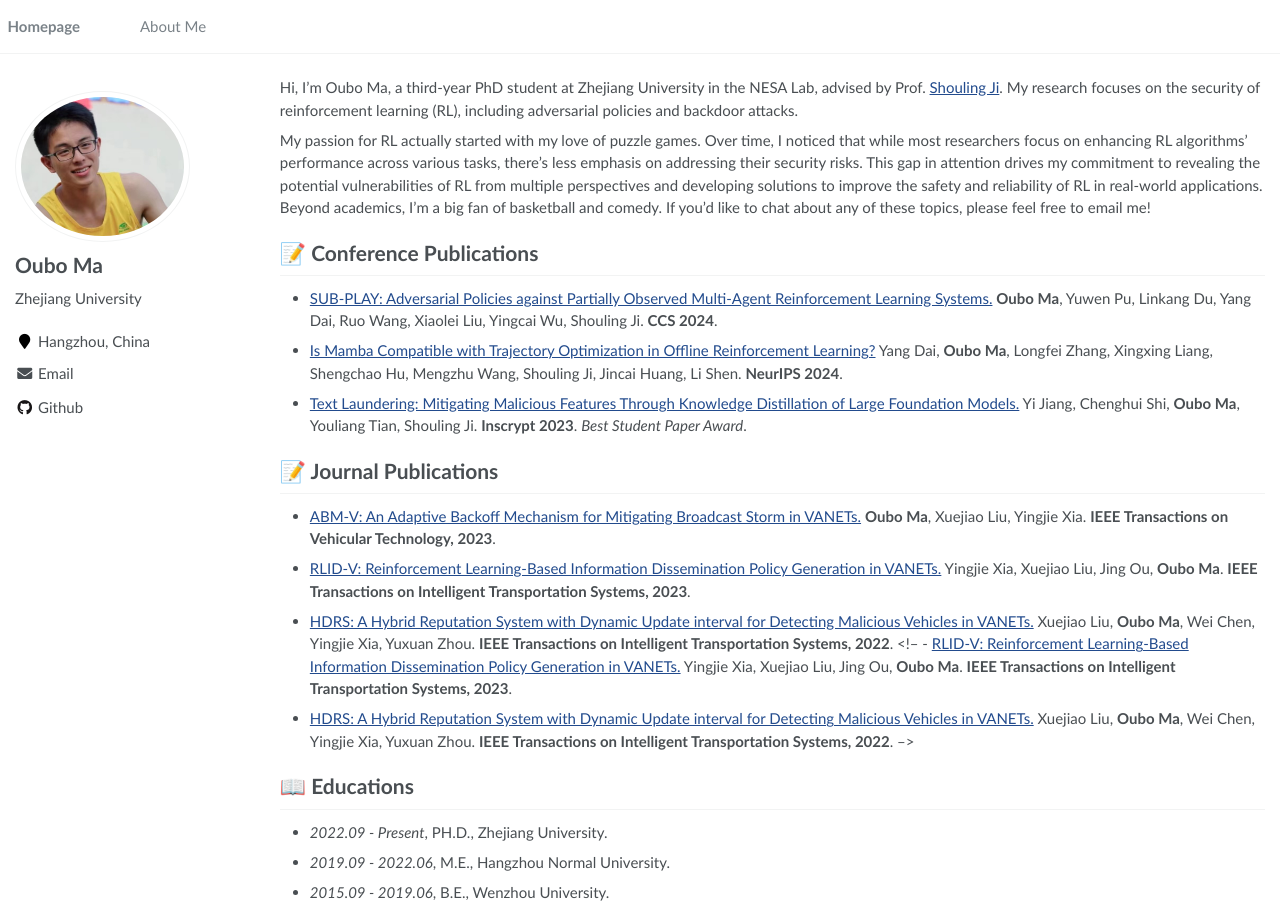
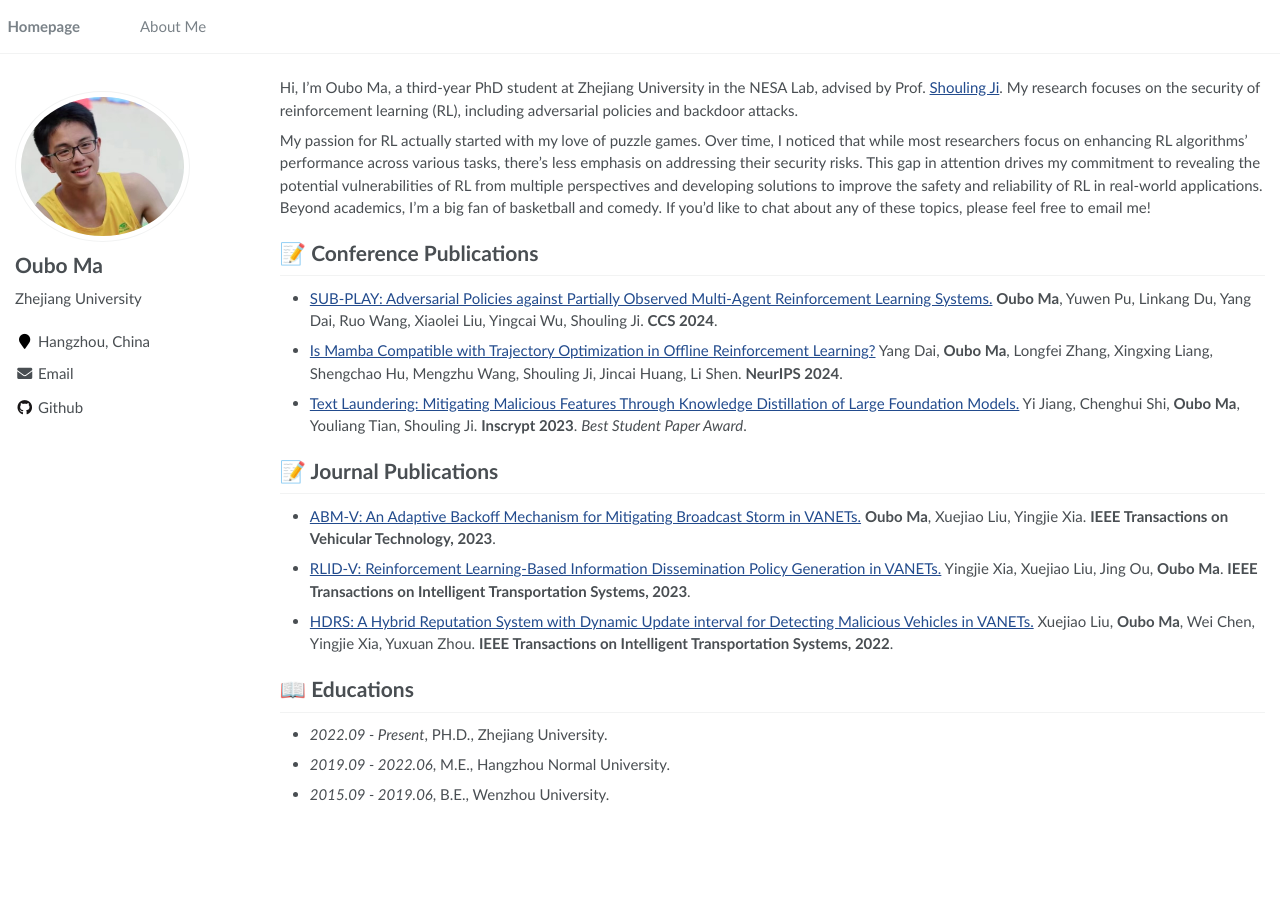
Before and after one commit to maoubo/maoubo.github.io, a Jekyll site: the page built from _pages/about.md, in a window 1280 px wide. Built offline with Jekyll 4.4.1, drawn with Linux system fonts in a browser that asks for light colours.

Commit message:
Update about.md

```diff
--- a/_pages/about.md
+++ b/_pages/about.md
@@ -30,9 +30,10 @@ My passion for RL actually started with my love of puzzle games. Over time, I no
 - [ABM-V: An Adaptive Backoff Mechanism for Mitigating Broadcast Storm in VANETs.](../docs/ABM-V.pdf) **Oubo Ma**, Xuejiao Liu, Yingjie Xia. **IEEE Transactions on Vehicular Technology, 2023**.
 - [RLID-V: Reinforcement Learning-Based Information Dissemination Policy Generation in VANETs.](../docs/RLID-V.pdf) Yingjie Xia, Xuejiao Liu, Jing Ou, **Oubo Ma**. **IEEE Transactions on Intelligent Transportation Systems, 2023**.
 - [HDRS: A Hybrid Reputation System with Dynamic Update interval for Detecting Malicious Vehicles in VANETs.](../docs/HDRS.pdf) Xuejiao Liu, **Oubo Ma**, Wei Chen, Yingjie Xia, Yuxuan Zhou. **IEEE Transactions on Intelligent Transportation Systems, 2022**.
+
 <!-- - [ABM-V: An Adaptive Backoff Mechanism for Mitigating Broadcast Storm in VANETs.](https://ieeexplore.ieee.org/abstract/document/10045795) **Oubo Ma**, Xuejiao Liu, Yingjie Xia. **IEEE Transactions on Vehicular Technology, 2023**. -->
 <!-- - [RLID-V: Reinforcement Learning-Based Information Dissemination Policy Generation in VANETs.](https://ieeexplore.ieee.org/abstract/document/10221772) Yingjie Xia, Xuejiao Liu, Jing Ou, **Oubo Ma**. **IEEE Transactions on Intelligent Transportation Systems, 2023**.
-- [HDRS: A Hybrid Reputation System with Dynamic Update interval for Detecting Malicious Vehicles in VANETs.](https://ieeexplore.ieee.org/abstract/document/9565821) Xuejiao Liu, **Oubo Ma**, Wei Chen, Yingjie Xia, Yuxuan Zhou. **IEEE Transactions on Intelligent Transportation Systems, 2022**. -->
+<!-- - [HDRS: A Hybrid Reputation System with Dynamic Update interval for Detecting Malicious Vehicles in VANETs.](https://ieeexplore.ieee.org/abstract/document/9565821) Xuejiao Liu, **Oubo Ma**, Wei Chen, Yingjie Xia, Yuxuan Zhou. **IEEE Transactions on Intelligent Transportation Systems, 2022**. -->
 
 <!-- # 📝 arXiv -->
 
```
